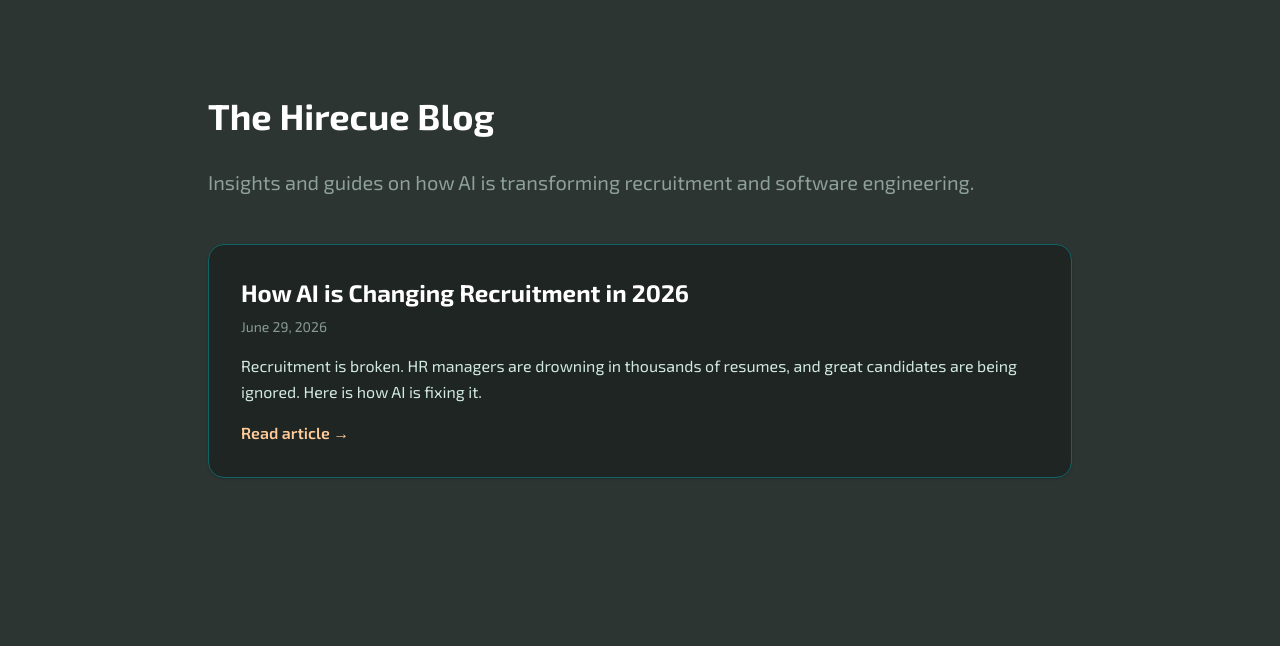
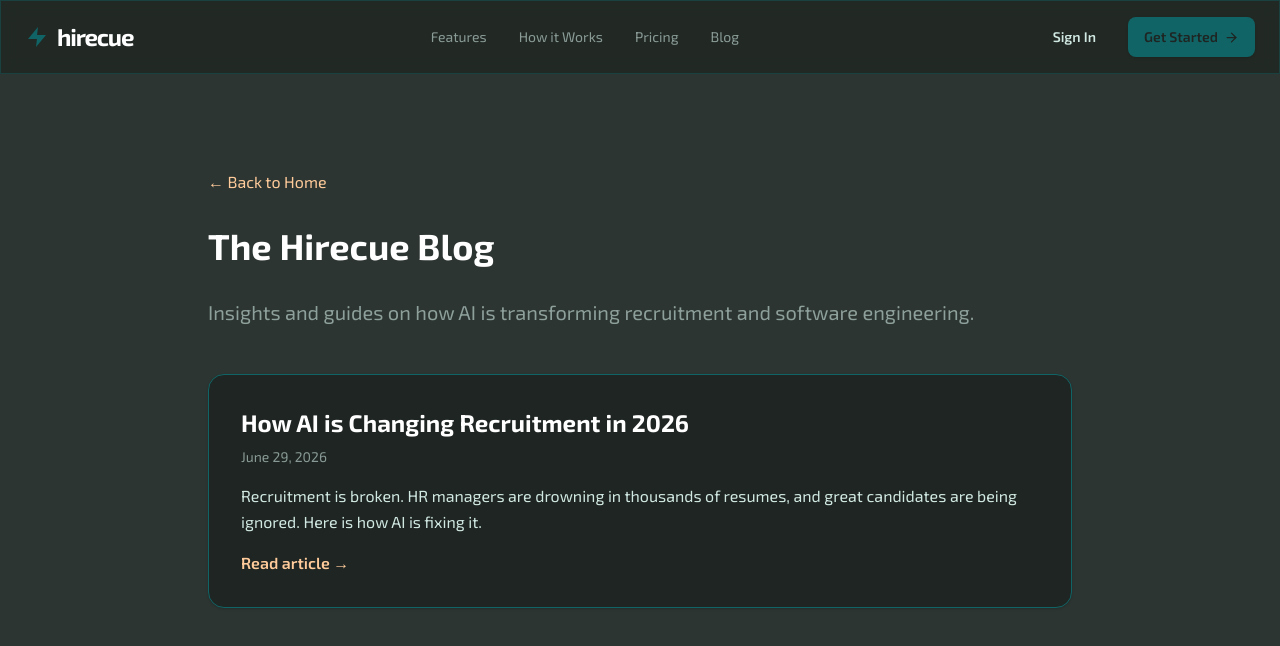
Before and after one commit to Aman-2712/RecruitiX-App, a Next.js app in the folder frontend/: page /blog in a window 1280 px wide. Shown: the top 646 px of the page. Built offline with nearby package versions, Linux system fonts and the light colour scheme.

Commit message:
fix: Add explicit Back to Home buttons to blog and pricing pages

```diff
--- a/frontend/src/app/blog/[slug]/page.tsx
+++ b/frontend/src/app/blog/[slug]/page.tsx
@@ -1,6 +1,7 @@
 import { getPostData, getSortedPostsData } from '@/lib/blog';
 import { notFound } from 'next/navigation';
 import Link from 'next/link';
+import Navbar from "@/components/Navbar";
 
 export async function generateStaticParams() {
   const posts = await getSortedPostsData();
@@ -34,11 +35,17 @@
   }
 
   return (
-    <div className="min-h-screen bg-slate-50 py-24">
-      <div className="max-w-3xl mx-auto px-4">
-        <Link href="/blog" className="text-slate-800 hover:underline mb-8 inline-block font-medium">
-          &larr; Back to Blog
-        </Link>
+    <div className="min-h-screen bg-slate-50">
+      <Navbar />
+      <div className="py-24 max-w-3xl mx-auto px-4">
+        <div className="flex gap-4 mb-8">
+          <Link href="/" className="text-slate-800 hover:underline font-medium">
+            &larr; Back to Home
+          </Link>
+          <Link href="/blog" className="text-slate-500 hover:text-slate-800 hover:underline font-medium">
+            Blog Index
+          </Link>
+        </div>
 
         <article className="bg-white rounded-3xl p-8 md:p-12 shadow-sm border border-slate-200">
           <header className="mb-10 text-center">
--- a/frontend/src/app/blog/page.tsx
+++ b/frontend/src/app/blog/page.tsx
@@ -1,5 +1,6 @@
 import Link from 'next/link';
 import { getSortedPostsData } from '@/lib/blog';
+import Navbar from "@/components/Navbar";
 
 export const metadata = {
   title: 'Blog | Hirecue',
@@ -10,8 +11,12 @@
   const allPostsData = await getSortedPostsData();
 
   return (
-    <div className="min-h-screen bg-slate-50 py-24">
-      <div className="max-w-4xl mx-auto px-4">
+    <div className="min-h-screen bg-slate-50">
+      <Navbar />
+      <div className="py-24 max-w-4xl mx-auto px-4">
+        <Link href="/" className="text-slate-800 hover:underline mb-8 inline-block font-medium">
+          &larr; Back to Home
+        </Link>
         <h1 className="text-4xl font-extrabold text-slate-900 mb-8">The Hirecue Blog</h1>
         <p className="text-xl text-slate-600 mb-12">
           Insights and guides on how AI is transforming recruitment and software engineering.
--- a/frontend/src/app/dashboard/team/page.tsx
+++ b/frontend/src/app/dashboard/team/page.tsx
@@ -16,10 +16,6 @@
   const [inviteError, setInviteError] = useState("");
   const [inviteSuccess, setInviteSuccess] = useState(false);
 
-  useEffect(() => {
-    fetchData();
-  }, []);
-
   const fetchData = async () => {
     try {
       const userStr = localStorage.getItem("hirecue_user");
@@ -35,6 +31,10 @@
       setLoading(false);
     }
   };
+
+  useEffect(() => {
+    fetchData();
+  }, []);
 
   const handleInvite = async (e: React.FormEvent) => {
     e.preventDefault();
--- a/frontend/src/app/page.tsx
+++ b/frontend/src/app/page.tsx
@@ -3,30 +3,13 @@
 import Link from "next/link";
 import { ArrowRight, Bot, Cpu, FileText, CheckCircle, Shield, Zap, Briefcase, Sparkles } from "lucide-react";
 import Logo from "@/components/Logo";
+import Navbar from "@/components/Navbar";
 
 export default function LandingPage() {
   return (
     <div className="flex flex-col min-h-screen bg-slate-50">
       {/* Header */}
-      <header className="sticky top-0 z-55 w-full glass border-b border-slate-200/80 px-6 py-4 flex items-center justify-between">
-        <Link href="/" className="flex items-center gap-2">
-          <Logo className="h-6" />
-        </Link>
-        <nav className="hidden md:flex items-center gap-8 text-sm font-medium text-slate-600">
-          <a href="#features" className="hover:text-blue-600 transition-colors">Features</a>
-          <a href="#workflow" className="hover:text-blue-600 transition-colors">How it Works</a>
-          <Link href="/pricing" className="hover:text-blue-600 transition-colors">Pricing</Link>
-          <Link href="/blog" className="hover:text-blue-600 transition-colors">Blog</Link>
-        </nav>
-        <div className="flex items-center gap-4">
-          <Link href="/login" className="text-sm font-semibold text-slate-700 hover:text-blue-600 transition-colors px-4 py-2">
-            Sign In
-          </Link>
-          <Link href="/register" className="bg-blue-600 hover:bg-blue-700 text-white text-sm font-semibold px-4 py-2.5 rounded-lg shadow-sm hover:shadow transition-all flex items-center gap-1.5">
-            Get Started <ArrowRight size={15} />
-          </Link>
-        </div>
-      </header>
+      <Navbar />
 
       {/* Hero Section */}
       <section className="relative px-6 pt-20 pb-24 md:pt-28 md:pb-32 max-w-7xl mx-auto flex flex-col lg:flex-row items-center gap-16">
--- a/frontend/src/app/pricing/page.tsx
+++ b/frontend/src/app/pricing/page.tsx
@@ -3,6 +3,7 @@
 import React, { useState } from "react";
 import Link from "next/link";
 import { Check, Bot, ArrowRight, X, HelpCircle, Shield, Zap, Sparkles } from "lucide-react";
+import Navbar from "@/components/Navbar";
 
 export default function PricingPage() {
   const [billingCycle, setBillingCycle] = useState<"monthly" | "yearly">("monthly");
@@ -105,25 +106,13 @@
   return (
     <div className="flex flex-col min-h-screen bg-slate-50">
       {/* Navbar */}
-      <header className="sticky top-0 z-55 w-full glass border-b border-slate-200/80 px-6 py-4 flex items-center justify-between">
-        <Link href="/" className="flex items-center gap-2">
-          <div className="bg-blue-600 text-white p-2 rounded-lg flex items-center justify-center">
-            <Bot size={20} />
-          </div>
-          <span className="text-xl font-bold text-slate-900 tracking-tight">Recruit<span className="text-blue-600">X</span></span>
-        </Link>
-        <div className="flex items-center gap-4">
-          <Link href="/login" className="text-sm font-semibold text-slate-700 hover:text-blue-600 transition-colors px-4 py-2">
-            Sign In
-          </Link>
-          <Link href="/register" className="bg-blue-600 hover:bg-blue-700 text-white text-sm font-semibold px-4 py-2.5 rounded-lg shadow-sm transition-all flex items-center gap-1.5">
-            Get Started <ArrowRight size={15} />
-          </Link>
-        </div>
-      </header>
+      <Navbar />
 
       {/* Hero */}
-      <section className="text-center py-20 px-6 space-y-6 max-w-4xl mx-auto">
+      <section className="text-center py-20 px-6 space-y-6 max-w-4xl mx-auto relative">
+        <Link href="/" className="absolute left-6 top-8 text-slate-800 hover:underline hidden md:inline-block font-medium">
+          &larr; Back to Home
+        </Link>
         <div className="inline-flex items-center gap-2 bg-blue-50 border border-blue-100 px-3 py-1 rounded-full text-blue-700 text-xs font-semibold uppercase tracking-wider">
           <Sparkles size={12} className="fill-blue-700" /> Subscription Billing Plans
         </div>
--- /dev/null
+++ b/frontend/src/components/Navbar.tsx
@@ -0,0 +1,28 @@
+import React from "react";
+import Link from "next/link";
+import { ArrowRight } from "lucide-react";
+import Logo from "@/components/Logo";
+
+export default function Navbar() {
+  return (
+    <header className="sticky top-0 z-55 w-full glass border-b border-slate-200/80 px-6 py-4 flex items-center justify-between bg-slate-50/80 backdrop-blur-md">
+      <Link href="/" className="flex items-center gap-2">
+        <Logo className="h-6" />
+      </Link>
+      <nav className="hidden md:flex items-center gap-8 text-sm font-medium text-slate-600">
+        <Link href="/#features" className="hover:text-blue-600 transition-colors">Features</Link>
+        <Link href="/#workflow" className="hover:text-blue-600 transition-colors">How it Works</Link>
+        <Link href="/pricing" className="hover:text-blue-600 transition-colors">Pricing</Link>
+        <Link href="/blog" className="hover:text-blue-600 transition-colors">Blog</Link>
+      </nav>
+      <div className="flex items-center gap-4">
+        <Link href="/login" className="text-sm font-semibold text-slate-700 hover:text-blue-600 transition-colors px-4 py-2">
+          Sign In
+        </Link>
+        <Link href="/register" className="bg-blue-600 hover:bg-blue-700 text-white text-sm font-semibold px-4 py-2.5 rounded-lg shadow-sm hover:shadow transition-all flex items-center gap-1.5">
+          Get Started <ArrowRight size={15} />
+        </Link>
+      </div>
+    </header>
+  );
+}
```
